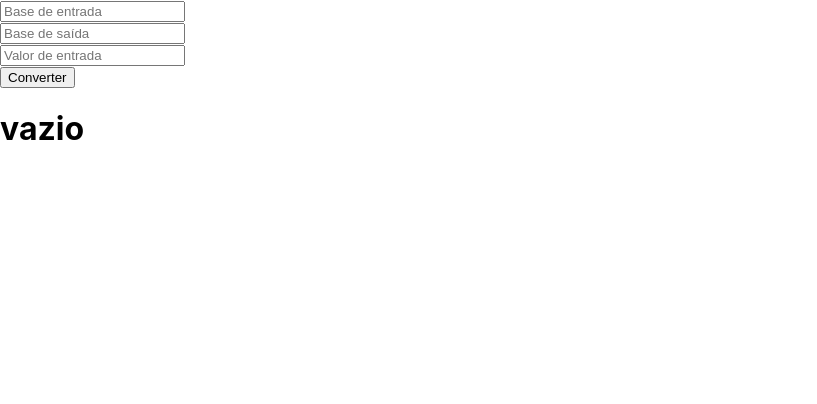
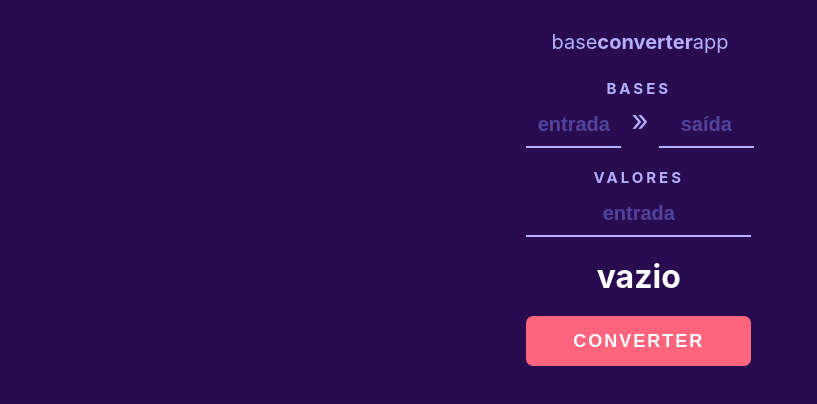
Before and after one commit to EdeiltonSO/BaseConverterApp, a React (Create React App) app: page / in a window 1280 px wide. Shown: the top 404 px of the page, without its empty margins (0-817 px from the left). Built offline with nearby package versions, Linux system fonts and the light colour scheme.

Commit message:
style changes

```diff
--- a/public/index.html
+++ b/public/index.html
@@ -4,7 +4,7 @@
     <meta charset="utf-8" />
     <link rel="shortcut icon" href="%PUBLIC_URL%/favicon.ico" />
     <meta name="viewport" content="width=device-width, initial-scale=1" />
-    <meta name="theme-color" content="#0000AA" />
+    <meta name="theme-color" content="#290c50" />
     <link rel="manifest" href="%PUBLIC_URL%/manifest.json" />
     <title>Base Converter</title>
   </head>
--- a/src/App.css
+++ b/src/App.css
@@ -1,3 +1,107 @@
 body {
-  /* background-color: rgb(41, 12, 80); */
+  background-color: rgb(41, 12, 80);
 }
+
+div.content {
+  padding: 10px;
+  width: fit-content;
+  margin: 0 auto;
+}
+
+p#title {
+  text-align: center;
+  color: rgb(181, 176, 253);
+  font-size: 20px;
+  margin-bottom: 25px;
+}
+
+p.subtitle {
+  font-weight: bolder;
+  letter-spacing: 3px;
+  font-size: 15px;
+  margin: 10px;
+  margin-bottom: 0;
+  width: 225px;
+  text-align: center;
+  color: rgb(181, 176, 253);
+}
+
+span#to {
+  font-size: 30px;
+  margin-top: 10px;
+  color: rgb(181, 176, 253);
+}
+
+input.base {
+  width: 75px;
+  border: 0;
+  background: none;
+  border-bottom: 2px solid rgb(181, 176, 253);
+  margin: 10px;
+  margin-top: 5px;
+  padding: 10px;
+  font-weight: bolder;
+  font-size: 20px;
+  text-align: center;
+  color: #fff;
+}
+
+input.valueIn {
+  width: 205px;
+  border: 0;
+  background: none;
+  border-bottom: 2px solid rgb(181, 176, 253);
+  margin: 10px;
+  margin-top: 5px;
+  padding: 10px;
+  font-weight: bolder;
+  font-size: 20px;
+  text-align: center;
+  color: #fff;
+}
+
+h1.valueOut {
+  width: 225px;
+  margin: 10px;
+  text-align: center;
+  color: #fff;
+}
+
+button.convert {
+  background-color: rgb(255, 100, 125);
+  width: 225px;
+  height: 50px;
+  border: 0;
+  margin: 10px;
+  padding: 10px;
+  text-align: center;
+  color: #fff;
+  font-weight: bolder;
+  font-size: 18px;
+  letter-spacing: 2px;
+  border-radius: 7px;
+}
+
+button.convert:hover {
+  background-color: rgb(202, 70, 92);
+}
+
+/* PLACEHOLDER */
+
+::-webkit-input-placeholder {
+  color: rgb(80, 68, 155);
+}
+
+:-moz-placeholder {
+  /* Firefox 18- */
+  color: rgb(80, 68, 155);
+}
+
+::-moz-placeholder {
+  /* Firefox 19+ */
+  color: rgb(80, 68, 155);
+}
+
+:-ms-input-placeholder {
+  color: rgb(80, 68, 155);
+}
--- a/src/App.js
+++ b/src/App.js
@@ -28,32 +28,43 @@ export default class App extends Component {
 
   render() {
     return (
-      <div>
+      <div className="content">
+        <p id="title">
+          base<strong>converter</strong>app
+        </p>
+
         <form onSubmit={this.returnApi}>
+          <p className="subtitle">BASES</p>
           <input
+            className="base"
             type="text"
-            placeholder="Base de entrada"
+            placeholder="entrada"
             value={this.state.baseIn}
             onChange={e => this.setState({ baseIn: e.target.value })}
           />
-          <br />
+          <span id="to">»</span>
           <input
+            className="base"
             type="text"
-            placeholder="Base de saída"
+            placeholder="saída"
             value={this.state.baseOut}
             onChange={e => this.setState({ baseOut: e.target.value })}
           />
           <br />
+          <p className="subtitle">VALORES</p>
           <input
+            className="valueIn"
             type="text"
-            placeholder="Valor de entrada"
+            placeholder="entrada"
             value={this.state.valueIn}
             onChange={e => this.setState({ valueIn: e.target.value })}
           />
           <br />
-          <button type="submit">Converter</button>
+          <h1 className="valueOut">{this.state.valueOut}</h1>
+          <button className="convert" type="submit">
+            CONVERTER
+          </button>
         </form>
-        <h1>{this.state.valueOut}</h1>
       </div>
     );
   }
```
